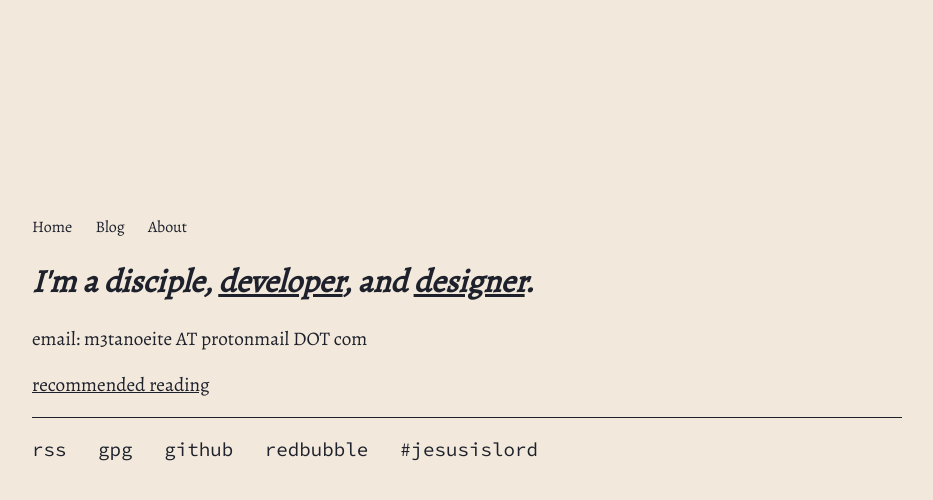
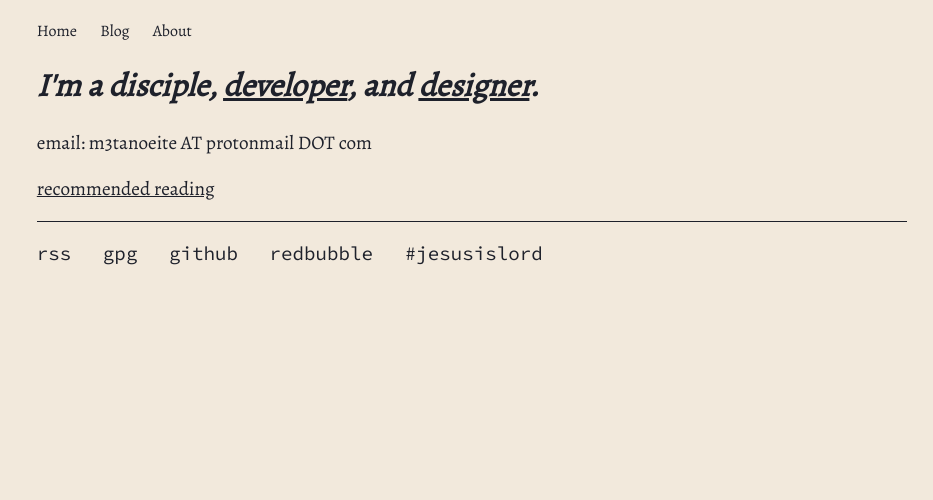
Before and after one commit to codyilardo/codyilardo.github.io, a Jekyll site: the page built from index.html, in a window 1280 px wide. Shown: the top 500 px of the page, without its empty margins (168-1101 px from the left). Built offline with Jekyll 4.4.1, drawn with Linux system fonts in a browser that asks for light colours.

Commit message:
styling mods text.........

```diff
--- a/css/main.css
+++ b/css/main.css
@@ -16,7 +16,7 @@ html {
 body {
     background-color: var(--bg);
     color: var(--text);
-    padding:  15%;
+    margin: 20px auto;
     width: 68%;
     font-family: var(--font);
 }
```
